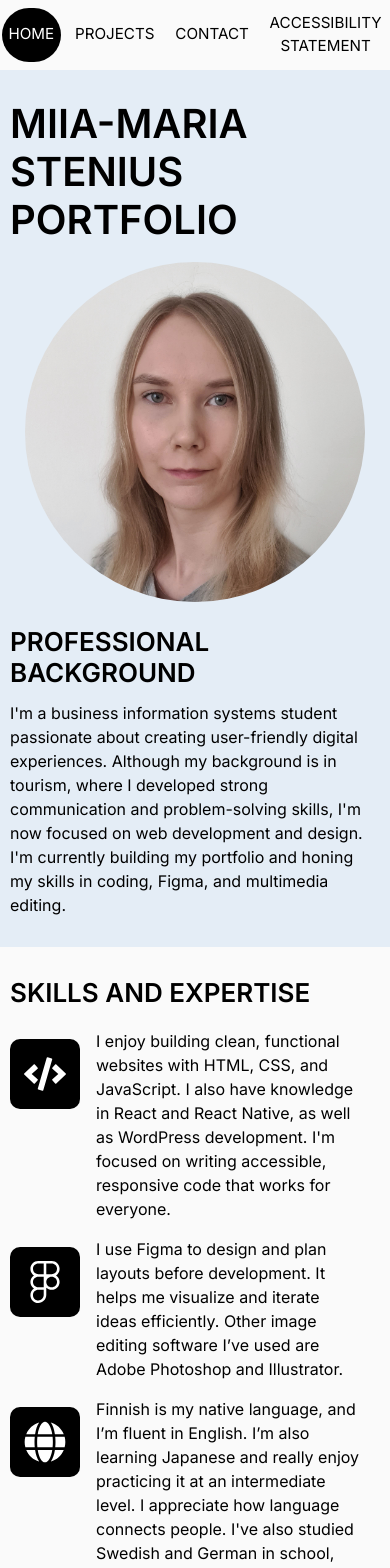
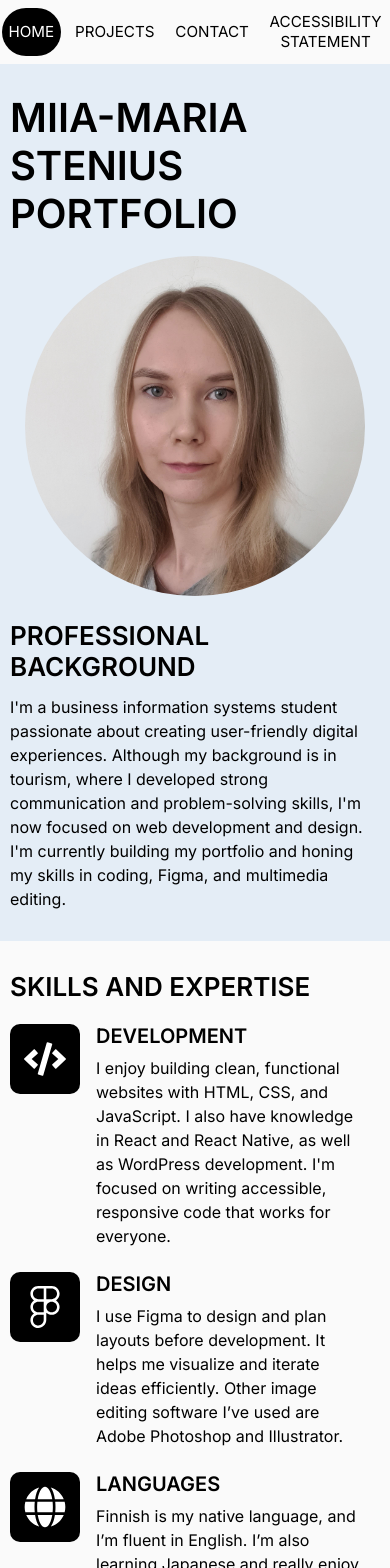
Before and after one commit to miia-mariastenius/portfolio, a React (Vite) app: page / in a window 390 px wide. Shown: the top 1568 px of the page. Built offline with nearby package versions, Linux system fonts and the light colour scheme.

Commit message:
Small improvements: accessibility with sections, added h3 for skills, nav size.

```diff
--- a/src/css/App.css
+++ b/src/css/App.css
@@ -29,11 +29,11 @@ html {
 
 .nav-pills .nav-link {
   color: #000000;
-  /* height: 24px;
-  line-height: 20px; */
+  /* height: 24px; */
+  line-height: 20px;
   min-height: 24px;
-  padding-top: 0;
-  padding-bottom: 0;
+  padding-top: 5px;
+  padding-bottom: 5px;
   font-size: 0.95rem;
   text-align: center;
   display: flex;
@@ -83,7 +83,7 @@ h2 {
 }
 h3{
   padding-bottom: 0px !important;
-  margin-top: 10px !important;
+  margin-top: 16px !important;
   font-size: 20px !important;
   font-weight: 600 !important;
 }
@@ -100,6 +100,11 @@ p {
   padding: 0.9rem 1rem !important;
   font-size: 1rem !important;
   font-weight: 600 !important;
+}
+
+.btn:hover {
+  background-color: #333333 !important;
+  color: #ffffff !important;
 }
 
 .btn:focus, .btn:focus-visible {
--- a/src/pages/AccessibilityStatement.jsx
+++ b/src/pages/AccessibilityStatement.jsx
@@ -3,18 +3,21 @@ function AccessibilityStatement() {
     <>
       <div className="header-container">
         <div className="contents">
-            <h1>Accessibility Statement for Miia-Maria Stenius Portfolio</h1>
+          <h1>ACCESSIBILITY STATEMENT FOR MIIA-MARIA STENIUS PORTFOLIO</h1>
           <p>
             This is an accessibility statement from Miia-Maria Stenius Portfolio.
           </p>
+          <section aria-labelledby="conformance-status">
             <h2 className="mt-3">Conformance status</h2>
             <p>
               The <a href="https://www.w3.org/WAI/standards-guidelines/wcag/">Web Content Accessibility Guidelines (WCAG)</a> defines requirements for designers and developers to improve accessibility for people with disabilities. It defines three levels of conformance: Level A, Level AA, and Level AAA. Miia-Maria Stenius Portfolio is partially conformant with WCAG 2.1 level AA. Partially conformant means that some parts of the content do not fully conform to the accessibility standard.
             </p>
+          </section>
         </div>
       </div>
       <div className="secondary-container">
         <div className="contents">
+          <section aria-labelledby="feedback">
             <h2>Feedback</h2>
             <p>
               We welcome your feedback on the accessibility of Miia-Maria Stenius Portfolio.
@@ -27,10 +30,13 @@ function AccessibilityStatement() {
               </li>
               <li className="contact-other p-note">On the contact page</li>
             </ul>
+          </section>
+          <section aria-labelledby="date">
             <h2>Date</h2>
             <p>
               This statement was created on 26 June 2025 using the <a href="https://www.w3.org/WAI/planning/statements/">W3C Accessibility Statement Generator Tool</a>.
             </p>
+          </section>
         </div>
       </div>
     </>
--- a/src/pages/Contact.jsx
+++ b/src/pages/Contact.jsx
@@ -63,6 +63,7 @@ function Contact() {
       <div className="secondary-container">
         <div className="contents">
           <div className="form-padding">
+            <section aria-labelledby="contact-form">
               <h2>CONTACT FORM</h2>
 
               <div >
@@ -200,7 +201,7 @@ function Contact() {
                         role="status"
                         aria-live="polite"
                       >
-                      <FaCheckCircle aria-hidden="true" className="success-icon"/>
+                        <FaCheckCircle aria-hidden="true" className="success-icon" />
                         Your message was sent successfully! Thank you for reaching out. I will get back to you soon.
                       </div>
                     )}
@@ -210,6 +211,7 @@ function Contact() {
                   </div>
                 </form>
               </div>
+            </section>
           </div>
         </div>
       </div>
--- a/src/pages/Home.jsx
+++ b/src/pages/Home.jsx
@@ -13,10 +13,10 @@ function Home() {
               <h1>MIIA-MARIA STENIUS PORTFOLIO</h1>
 
               <div className="d-block d-lg-none text-center mb-4 mb-lg-0">
-                <img src={portrait} alt="Portrait of Miia-Maria Stenius" className="portrait-img" />
+                <img src={portrait} alt="Portrait of Miia-Maria Stenius." className="portrait-img" />
               </div>
 
-              <section className="mt-0">
+              <section aria-labelledby="professional-background" className="mt-0">
                 <h2>PROFESSIONAL BACKGROUND</h2>
                 <p>I'm a business information systems student passionate about creating user-friendly digital experiences. Although my background is in tourism, where I developed strong communication and problem-solving skills, I'm now focused on web development and design. I'm currently building my portfolio and honing my skills in coding, Figma, and multimedia editing.</p>
               </section>
@@ -32,33 +32,35 @@ function Home() {
       <div className="secondary-container">
         <div className="contents">
           <div className=" row">
-            <section>
-              <h2>SKILLS AND EXPERTISE</h2>
+            <section aria-labelledby="skills-and-expertise">
+              <h2 className="">SKILLS AND EXPERTISE</h2>
               <div className="skills-grid row pt-2">
-                <div className="skill col-md">
-                  <div className="d-flex flex-row flex-md-column ">
+                <div className="skill col-md mb-2 mb-md-0">
+                  <div className="d-flex flex-row flex-md-column">
                     <div>
-                      <h3 aria-label="Development" className="skill-container">
+                      <div className="skill-container">
                         <FaCode size={42} color="white" aria-hidden="true" />
-                      </h3>
+                      </div>
                     </div>
-                    <div>
-                      <p className="mb-3 m-md-0 px-3 px-md-0 ">
+                    <div className="mb-3 m-md-0 px-3 px-md-0">
+                      <h3 className="mt-0">DEVELOPMENT</h3>
+                      <p>
                         I enjoy building clean, functional websites with HTML, CSS, and JavaScript. I also have knowledge in React and React Native, as well as WordPress development. I'm focused on writing accessible, responsive code that works for everyone.
                       </p>
                     </div>
                   </div>
                 </div>
 
-                <div className="skill col-md">
-                  <div className="d-flex flex-row flex-md-column ">
+                <div className="skill col-md mb-2 mb-md-0">
+                  <div className="d-flex flex-row flex-md-column">
                     <div>
-                      <h3 aria-label="Design" className="skill-container">
+                      <div className="skill-container">
                         <FaFigma size={42} color="white" aria-hidden="true" />
-                      </h3>
+                      </div>
                     </div>
-                    <div>
-                      <p className="mb-3 m-md-0 px-3 px-md-0">
+                    <div className="mb-3 m-md-0 px-3 px-md-0">
+                      <h3 className="mt-0">DESIGN</h3>
+                      <p>
                         I use Figma to design and plan layouts before development. It helps me visualize and iterate ideas efficiently. Other image editing software I’ve used are Adobe Photoshop and Illustrator.
                       </p>
                     </div>
@@ -68,12 +70,13 @@ function Home() {
                 <div className="skill col-md">
                   <div className="d-flex flex-row flex-md-column">
                     <div>
-                      <h3 aria-label="Languages" className="skill-container">
-                        <FaGlobe size={42} color="white" aria-hidden="true" />
-                      </h3>
+                      <div className="skill-container">
+                        <FaGlobe size={42} color="white" aria-hidden="true"/>
+                      </div>
                     </div>
-                    <div>
-                      <p className="mb-3 m-md-0 px-3 px-md-0">
+                    <div className="mb-3 m-md-0 px-3 px-md-0">
+                      <h3 className="mt-0">LANGUAGES</h3>
+                      <p>
                         Finnish is my native language, and I’m fluent in English. I’m also learning Japanese and really enjoy practicing it at an intermediate level. I appreciate how language connects people. I've also studied Swedish and German in school, which gave me a broader perspective.
                       </p>
                     </div>
--- a/src/pages/Projects.jsx
+++ b/src/pages/Projects.jsx
@@ -68,11 +68,11 @@ function Projects() {
                 </div>
                 <div className="mt-5 mt-lg-4 col-lg-6 d-flex justify-content-center">
                   <div className="me-3">
-                    <img src={locationproject1} alt="Location App login screen" className="project2-img" />
+                    <img src={locationproject1} alt="Login screen of the location app with input fields for email and password." className="project2-img" />
                   </div>
                   <div className="d-flex flex-column align-items-center gap-3">
-                    <img src={locationproject2} alt="Map view showing a saved location" className="project2-img project2-img2" />
-                    <img src={locationproject3} alt="List of saved locations" className="project2-img project2-img3" />
+                    <img src={locationproject2} alt="Map view centered on Miami with navigation tabs at the bottom for Locations, Add Location, Map, and Capitals." className="project2-img project2-img2" />
+                    <img src={locationproject3} alt="Saved locations list showing Rome and Miami with star ratings, descriptions, and red location icons." className="project2-img project2-img3" />
                   </div>
                 </div>
               </div>
```
Lines whose indentation alone changed are shown as unchanged.
